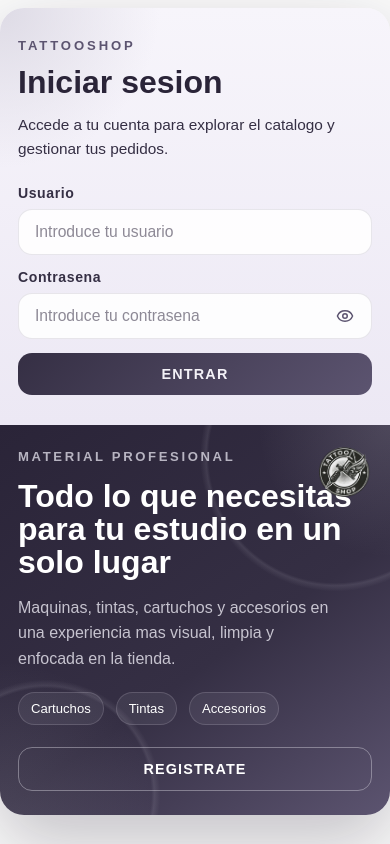
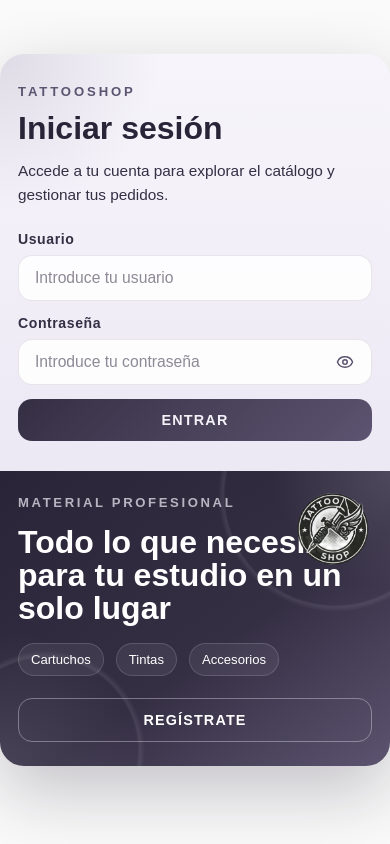
Before and after one commit to Mariioo21/TFG-tattooshop, a React (Create React App) app in the folder tattoshop-frontend/: page /login in a window 390 px wide. Built offline with nearby package versions, Linux system fonts and the light colour scheme.

Commit message:
retoques ortografía

```diff
--- a/tattoshop-frontend/src/components/Header.jsx
+++ b/tattoshop-frontend/src/components/Header.jsx
@@ -30,14 +30,14 @@ function Header() {
   const token = getToken();
 
   const adminNavItems = [
-    { key: "catalog", label: "Catalogo", path: "/catalog", icon: LayoutGrid },
+    { key: "catalog", label: "Catálogo", path: "/catalog", icon: LayoutGrid },
     { key: "users", label: "Usuarios", path: "/manage-users", icon: Users },
     { key: "products", label: "Productos", path: "/manage-products", icon: Package },
-    { key: "categories", label: "Categorias", path: "/manage-categories", icon: FolderOpen },
+    { key: "categories", label: "Categorías", path: "/manage-categories", icon: FolderOpen },
   ];
 
   const sellerNavItems = [
-    { key: "catalog", label: "Catalogo", path: "/catalog", icon: LayoutGrid },
+    { key: "catalog", label: "Catálogo", path: "/catalog", icon: LayoutGrid },
     { key: "mine", label: "Mis productos", path: "/my-products", icon: Package },
     { key: "add", label: "Añadir", path: "/add-product", icon: Plus },
     { key: "edit", label: "Editar", path: "/edit-product", icon: Pencil },
@@ -45,9 +45,9 @@ function Header() {
   ];
 
   const userNavItems = [
-    { key: "catalog", label: "Catalogo", path: "/catalog", icon: LayoutGrid },
+    { key: "catalog", label: "Catálogo", path: "/catalog", icon: LayoutGrid },
     { key: "cart", label: "Mi carrito", path: "/cart", icon: ShoppingCart },
-    { key: "pending", label: "Envios pendientes", path: "/pendingOrders", icon: PackageCheck },
+    { key: "pending", label: "Envíos pendientes", path: "/pendingOrders", icon: PackageCheck },
     { key: "orders", label: "Historial", path: "/orders", icon: Package },
     { key: "account", label: "Mi cuenta", path: "/account", icon: UserRound },
   ];
@@ -133,7 +133,7 @@ function Header() {
           type="button"
           className="header-brand"
           onClick={() => navigate("/catalog")}
-          aria-label="Ir al catalogo"
+          aria-label="Ir al catálogo"
         >
           <img className="header-brand-icon" src="/logo.png" alt="TattooShop" />
           <img className="header-brand-text" src="/letras.png" alt="TattooShop" />
@@ -141,7 +141,7 @@ function Header() {
 
         {isAdminArea ? (
           <>
-            <nav className="header-admin-nav" aria-label="Navegacion de administracion">
+            <nav className="header-admin-nav" aria-label="Navegación de administración">
               {adminNavItems.map((item) => {
                 const Icon = item.icon;
                 const isActive = location.pathname === item.path;
@@ -160,17 +160,13 @@ function Header() {
               })}
             </nav>
 
-            <button
-              type="button"
-              className="header-admin-logout"
-              onClick={handleLogout}
-            >
-              Cerrar sesion
+            <button type="button" className="header-admin-logout" onClick={handleLogout}>
+              Cerrar sesión
             </button>
           </>
         ) : isSellerArea ? (
           <>
-            <nav className="header-admin-nav" aria-label="Navegacion de vendedor">
+            <nav className="header-admin-nav" aria-label="Navegación de vendedor">
               {sellerNavItems.map((item) => {
                 const Icon = item.icon;
                 const isActive = location.pathname === item.path;
@@ -189,17 +185,13 @@ function Header() {
               })}
             </nav>
 
-            <button
-              type="button"
-              className="header-admin-logout"
-              onClick={handleLogout}
-            >
-              Cerrar sesion
+            <button type="button" className="header-admin-logout" onClick={handleLogout}>
+              Cerrar sesión
             </button>
           </>
         ) : isUserArea ? (
           <>
-            <nav className="header-admin-nav" aria-label="Navegacion de usuario">
+            <nav className="header-admin-nav" aria-label="Navegación de usuario">
               {userNavItems.map((item) => {
                 const Icon = item.icon;
                 const isActive = location.pathname === item.path;
@@ -218,12 +210,8 @@ function Header() {
               })}
             </nav>
 
-            <button
-              type="button"
-              className="header-admin-logout"
-              onClick={handleLogout}
-            >
-              Cerrar sesion
+            <button type="button" className="header-admin-logout" onClick={handleLogout}>
+              Cerrar sesión
             </button>
           </>
         ) : (
@@ -242,22 +230,14 @@ function Header() {
             </div>
 
             {user.role === "USER" && (
-              <div
-                className="header-cart"
-                onClick={() => navigate("/cart")}
-                title="Carrito"
-              >
+              <div className="header-cart" onClick={() => navigate("/cart")} title="Carrito">
                 <ShoppingCart size={18} strokeWidth={2.2} />
                 {cartCount > 0 && <span className="cart-badge">{cartCount}</span>}
               </div>
             )}
 
             <div className="header-user" ref={menuRef}>
-              <button
-                type="button"
-                className="menu-toggle"
-                onClick={() => setMenuOpen(!menuOpen)}
-              >
+              <button type="button" className="menu-toggle" onClick={() => setMenuOpen(!menuOpen)}>
                 <User size={18} strokeWidth={2.2} />
               </button>
 
@@ -266,16 +246,13 @@ function Header() {
                   {user.role === "USER" && (
                     <>
                       <button onClick={() => goTo("/catalog")} className="menu-item">
-                        Ver catalogo
+                        Ver catálogo
                       </button>
                       <button onClick={() => goTo("/cart")} className="menu-item">
                         Mi carrito
                       </button>
-                      <button
-                        onClick={() => goTo("/pendingOrders")}
-                        className="menu-item"
-                      >
-                        Envios pendientes
+                      <button onClick={() => goTo("/pendingOrders")} className="menu-item">
+                        Envíos pendientes
                       </button>
                       <button onClick={() => goTo("/orders")} className="menu-item">
                         Historial de pedidos
@@ -301,7 +278,7 @@ function Header() {
                         Eliminar producto
                       </button>
                       <button onClick={() => goTo("/catalog")} className="menu-item">
-                        Ver catalogo
+                        Ver catálogo
                       </button>
                     </>
                   )}
@@ -314,14 +291,11 @@ function Header() {
                       <button onClick={() => goTo("/manage-products")} className="menu-item">
                         Gestionar productos
                       </button>
-                      <button
-                        onClick={() => goTo("/manage-categories")}
-                        className="menu-item"
-                      >
-                        Gestionar categorias
+                      <button onClick={() => goTo("/manage-categories")} className="menu-item">
+                        Gestionar categorías
                       </button>
                       <button onClick={() => goTo("/catalog")} className="menu-item">
-                        Ver catalogo
+                        Ver catálogo
                       </button>
                     </>
                   )}
@@ -329,7 +303,7 @@ function Header() {
                   <hr className="menu-divider" />
 
                   <button onClick={handleLogout} className="menu-item logout">
-                    Cerrar sesion
+                    Cerrar sesión
                   </button>
                 </div>
               )}
--- a/tattoshop-frontend/src/components/ProductList.jsx
+++ b/tattoshop-frontend/src/components/ProductList.jsx
@@ -92,7 +92,7 @@ function ProductList() {
         <div className="pl-hero-copy">
           <p className="pl-kicker">TattooShop</p>
           <h1 className="pl-title">Productos disponibles</h1>
-          <p className="pl-subtitle">Explora todo el catalogo disponible de la tienda.</p>
+          <p className="pl-subtitle">Explora todo el catálogo disponible de la tienda.</p>
         </div>
 
         <div className="pl-total-card">
@@ -117,7 +117,7 @@ function ProductList() {
             </div>
 
             <div className="pl-filter-block">
-              <h3>Categorias</h3>
+              <h3>Categorías</h3>
               <div className="pl-category-list">
                 <button
                   type="button"
@@ -147,7 +147,7 @@ function ProductList() {
 
               <div className="pl-price-grid">
                 <label className="pl-filter-field">
-                  <span>Minimo</span>
+                    <span>Mínimo</span>
                   <input
                     type="number"
                     value={priceMin}
@@ -157,7 +157,7 @@ function ProductList() {
                 </label>
 
                 <label className="pl-filter-field">
-                  <span>Maximo</span>
+                    <span>Máximo</span>
                   <input
                     type="number"
                     value={priceMax}
@@ -183,7 +183,7 @@ function ProductList() {
                 type="button"
                 className={`pl-view-button ${viewMode === "grid" ? "is-active" : ""}`}
                 onClick={() => setViewMode("grid")}
-                aria-label="Vista cuadricula"
+                aria-label="Vista cuadrícula"
               >
                 <LayoutGrid size={18} strokeWidth={2.2} />
               </button>
@@ -209,7 +209,7 @@ function ProductList() {
           {filtered.length === 0 ? (
             <div className="pl-empty-state">
               <h3>No se encontraron productos</h3>
-              <p>Prueba a cambiar el rango, la categoria o la busqueda.</p>
+              <p>Prueba a cambiar el rango, la categoría o la búsqueda.</p>
             </div>
           ) : (
             <div className={`pl-results ${viewMode === "list" ? "is-list" : "is-grid"}`}>
--- a/tattoshop-frontend/src/components/admin/ManageCategories.jsx
+++ b/tattoshop-frontend/src/components/admin/ManageCategories.jsx
@@ -19,7 +19,7 @@ function ManageCategories() {
 
       setCategories(res.data || []);
     } catch (err) {
-      setError("Error al cargar categorias.");
+      setError("Error al cargar categorías.");
     }
   };
 
@@ -30,7 +30,7 @@ function ManageCategories() {
   const handleAdd = async (e) => {
     e.preventDefault();
     if (!newCategory.trim()) {
-      setError("El nombre no puede estar vacio.");
+      setError("El nombre no puede estar vacío.");
       return;
     }
 
@@ -43,16 +43,16 @@ function ManageCategories() {
       );
 
       setNewCategory("");
-      setSuccess("Categoria anadida correctamente.");
+      setSuccess("Categoría añadida correctamente.");
       fetchCategories();
       setTimeout(() => setSuccess(""), 3000);
     } catch {
-      setError("Error al anadir la categoria.");
+      setError("Error al añadir la categoría.");
     }
   };
 
   const handleDelete = async (id) => {
-    if (!window.confirm("Seguro que deseas eliminar esta categoria?")) return;
+    if (!window.confirm("¿Seguro que deseas eliminar esta categoría?")) return;
 
     try {
       const token = getToken();
@@ -60,7 +60,7 @@ function ManageCategories() {
         headers: { Authorization: `Bearer ${token}` },
       });
 
-      setSuccess("Categoria eliminada correctamente.");
+      setSuccess("Categoría eliminada correctamente.");
       fetchCategories();
       setTimeout(() => setSuccess(""), 3000);
     } catch (err) {
@@ -77,7 +77,7 @@ function ManageCategories() {
       <div className="admin-cat-container">
         <h2 className="admin-cat-title">
           <FolderOpen size={28} strokeWidth={2.1} />
-          <span>Gestion de Categorias</span>
+          <span>Gestión de Categorías</span>
         </h2>
 
         {error && <p className="admin-msg error">{error}</p>}
@@ -86,16 +86,16 @@ function ManageCategories() {
         <form onSubmit={handleAdd} className="add-cat-form">
           <input
             type="text"
-            placeholder="Nueva categoria"
+            placeholder="Nueva categoría"
             value={newCategory}
             onChange={(e) => setNewCategory(e.target.value)}
           />
-          <button type="submit">Anadir</button>
+          <button type="submit">Añadir</button>
         </form>
 
         <div className="cat-list">
           {categories.length === 0 ? (
-            <p className="no-cats">No hay categorias.</p>
+            <p className="no-cats">No hay categorías.</p>
           ) : (
             categories.map((cat) => (
               <div key={cat.id} className="cat-card">
--- a/tattoshop-frontend/src/pages/Login.jsx
+++ b/tattoshop-frontend/src/pages/Login.jsx
@@ -36,7 +36,7 @@ function Login() {
       navigate("/catalog");
     } catch (error) {
       console.error("Error en login:", error);
-      setErrorMessage("Usuario o contrasena incorrectos.");
+      setErrorMessage("Usuario o contraseña incorrectos.");
     }
   };
 
@@ -47,9 +47,9 @@ function Login() {
           <div className="auth-form-panel auth-panel-login">
             <div className="auth-form-wrap">
               <p className="auth-tag">TattooShop</p>
-              <h1>Iniciar sesion</h1>
+              <h1>Iniciar sesión</h1>
               <p className="auth-lead">
-                Accede a tu cuenta para explorar el catalogo y gestionar tus
+                Accede a tu cuenta para explorar el catálogo y gestionar tus
                 pedidos.
               </p>
 
@@ -67,12 +67,12 @@ function Login() {
                 </div>
 
                 <div className="auth-field">
-                  <label htmlFor="login-password">Contrasena</label>
+                  <label htmlFor="login-password">Contraseña</label>
                   <div className="auth-password-wrap">
                     <input
                       id="login-password"
                       type={showPassword ? "text" : "password"}
-                      placeholder="Introduce tu contrasena"
+                      placeholder="Introduce tu contraseña"
                       value={password}
                       onChange={(e) => setPassword(e.target.value)}
                       required
@@ -81,7 +81,9 @@ function Login() {
                       type="button"
                       className="auth-password-toggle"
                       onClick={() => setShowPassword((current) => !current)}
-                      aria-label={showPassword ? "Ocultar contrasena" : "Mostrar contrasena"}
+                      aria-label={
+                        showPassword ? "Ocultar contraseña" : "Mostrar contraseña"
+                      }
                     >
                       {showPassword ? <EyeOff size={18} /> : <Eye size={18} />}
                     </button>
@@ -111,12 +113,12 @@ function Login() {
                   <input type="text" placeholder="Tu usuario" disabled />
                 </div>
                 <div className="auth-field">
-                  <label>Correo electronico</label>
+                  <label>Correo electrónico</label>
                   <input type="email" placeholder="Tu correo" disabled />
                 </div>
                 <div className="auth-field">
-                  <label>Contrasena</label>
-                  <input type="password" placeholder="Tu contrasena" disabled />
+                  <label>Contraseña</label>
+                  <input type="password" placeholder="Tu contraseña" disabled />
                 </div>
                 <button
                   type="button"
@@ -138,10 +140,6 @@ function Login() {
               />
               <p className="auth-overlay-kicker">Material profesional</p>
               <h2>Todo lo que necesitas para tu estudio en un solo lugar</h2>
-              <p className="auth-overlay-text">
-                Maquinas, tintas, cartuchos y accesorios en una experiencia mas
-                visual, limpia y enfocada en la tienda.
-              </p>
               <div className="auth-overlay-pills">
                 <span>Cartuchos</span>
                 <span>Tintas</span>
@@ -152,7 +150,7 @@ function Login() {
                 className="auth-ghost"
                 onClick={() => navigate("/register")}
               >
-                Registrate
+                Regístrate
               </button>
             </div>
 
@@ -166,14 +164,14 @@ function Login() {
               <h2>Abre tu perfil y entra en la tienda con otro ritmo visual</h2>
               <p className="auth-overlay-text">
                 Crea tu cuenta para comprar, vender y moverte por la plataforma
-                con una experiencia mas clara.
+                con una experiencia más clara.
               </p>
               <button
                 type="button"
                 className="auth-ghost"
                 onClick={() => navigate("/register")}
               >
-                Registrate
+                Regístrate
               </button>
             </div>
           </aside>
--- a/tattoshop-frontend/src/pages/Register.jsx
+++ b/tattoshop-frontend/src/pages/Register.jsx
@@ -59,7 +59,7 @@ function Register() {
               <p className="auth-tag">TattooShop</p>
               <h1>Crear cuenta</h1>
               <p className="auth-lead">
-                Registrate para comprar o vender dentro de la tienda.
+                Regístrate para comprar o vender dentro de la tienda.
               </p>
 
               <form onSubmit={handleSubmit} className="auth-form auth-form-register">
@@ -76,7 +76,7 @@ function Register() {
                 </div>
 
                 <div className="auth-field">
-                  <label htmlFor="register-email">Correo electronico</label>
+                  <label htmlFor="register-email">Correo electrónico</label>
                   <input
                     id="register-email"
                     type="email"
@@ -88,12 +88,12 @@ function Register() {
                 </div>
 
                 <div className="auth-field">
-                  <label htmlFor="register-password">Contrasena</label>
+                  <label htmlFor="register-password">Contraseña</label>
                   <div className="auth-password-wrap">
                     <input
                       id="register-password"
                       type={showPassword ? "text" : "password"}
-                      placeholder="Crea una contrasena"
+                      placeholder="Crea una contraseña"
                       value={password}
                       onChange={(e) => setPassword(e.target.value)}
                       required
@@ -102,7 +102,7 @@ function Register() {
                       type="button"
                       className="auth-password-toggle"
                       onClick={() => setShowPassword((current) => !current)}
-                      aria-label={showPassword ? "Ocultar contrasena" : "Mostrar contrasena"}
+                      aria-label={showPassword ? "Ocultar contraseña" : "Mostrar contraseña"}
                     >
                       {showPassword ? <EyeOff size={18} /> : <Eye size={18} />}
                     </button>
@@ -133,7 +133,7 @@ function Register() {
           <div className="auth-form-panel auth-panel-login-preview">
             <div className="auth-form-wrap auth-form-wrap-preview">
               <p className="auth-tag">TattooShop</p>
-              <h1>Iniciar sesion</h1>
+              <h1>Iniciar sesión</h1>
               <p className="auth-lead">
                 Si ya tienes cuenta, vuelve a entrar para seguir comprando.
               </p>
@@ -144,8 +144,8 @@ function Register() {
                   <input type="text" placeholder="Tu usuario" disabled />
                 </div>
                 <div className="auth-field">
-                  <label>Contrasena</label>
-                  <input type="password" placeholder="Tu contrasena" disabled />
+                  <label>Contraseña</label>
+                  <input type="password" placeholder="Tu contraseña" disabled />
                 </div>
                 <button
                   type="button"
@@ -176,7 +176,7 @@ function Register() {
                 className="auth-ghost"
                 onClick={() => navigate("/login")}
               >
-                Iniciar sesion
+                Iniciar sesión
               </button>
             </div>
 
@@ -197,7 +197,7 @@ function Register() {
                 className="auth-ghost"
                 onClick={() => navigate("/login")}
               >
-                Iniciar sesion
+                Iniciar sesión
               </button>
             </div>
           </aside>
--- a/tattoshop-frontend/src/styles/Auth.css
+++ b/tattoshop-frontend/src/styles/Auth.css
@@ -257,8 +257,8 @@
 .auth-overlay-logo {
   position: absolute;
   top: 26px;
-  width: 64px;
-  height: 64px;
+  width: 92px;
+  height: 92px;
   object-fit: contain;
   opacity: 0.92;
 }
@@ -281,7 +281,7 @@
 }
 
 .auth-overlay-face h2 {
-  margin: 0;
+  margin: 0 0 18px;
   color: var(--auth-white);
   font-size: clamp(1.8rem, 3vw, 2.7rem);
   line-height: 1.03;
@@ -419,8 +419,8 @@
 
   .auth-overlay-logo {
     top: 20px;
-    width: 54px;
-    height: 54px;
+    width: 76px;
+    height: 76px;
   }
 
   .auth-overlay-register {
```
